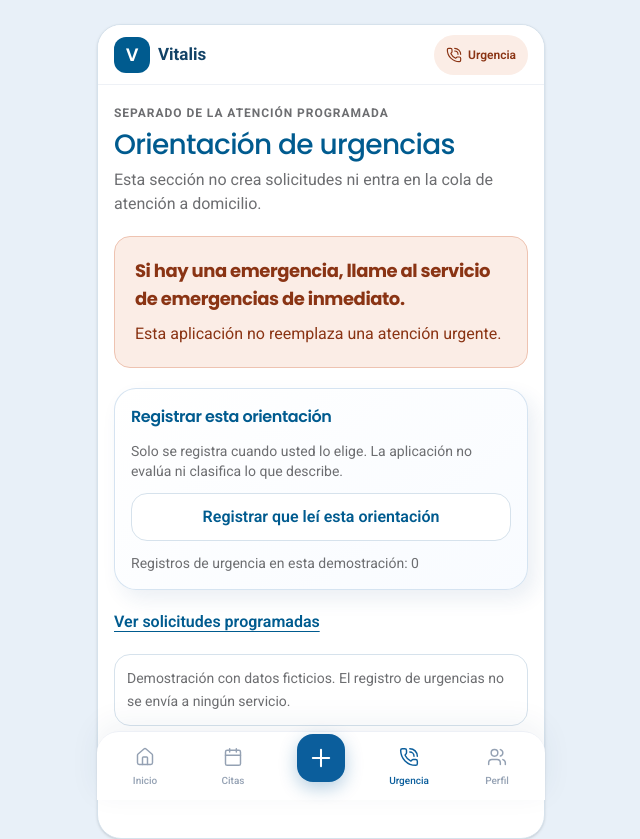
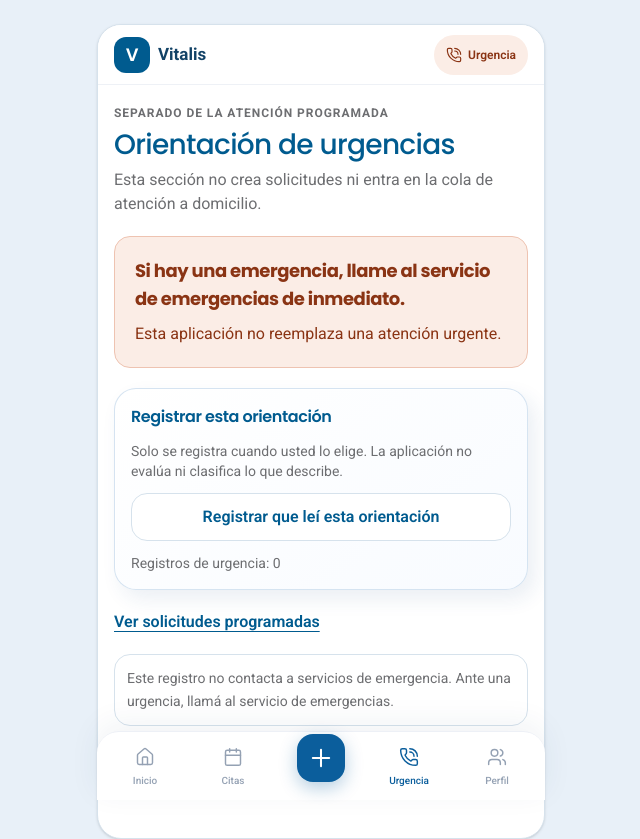
Before and after one commit to equantum-py/vitalis-demo, a Next.js app: page /paciente/urgencia in a window 1280 px wide. Shown: the whole page, without its empty margins (319-959 px from the left). Built offline with nearby package versions, Linux system fonts and the light colour scheme.

Commit message:
copy: limpiar referencias visibles en flujo paciente

```diff
--- a/app/paciente/urgencia/page.tsx
+++ b/app/paciente/urgencia/page.tsx
@@ -44,14 +44,14 @@ export default function OrientacionUrgencia() {
             Orientación registrada en el registro separado de urgencias. No se creó ninguna solicitud.
           </p>
         )}
-        <p className="text-sm text-ink-soft">Registros de urgencia en esta demostración: {estado.urgencias.length}</p>
+        <p className="text-sm text-ink-soft">Registros de urgencia: {estado.urgencias.length}</p>
       </Tarjeta>
 
       <Link href="/paciente/solicitudes" className="font-semibold text-azul-600 underline underline-offset-4">
         Ver solicitudes programadas
       </Link>
 
-      <AvisoDemo>Demostración con datos ficticios. El registro de urgencias no se envía a ningún servicio.</AvisoDemo>
+      <AvisoDemo>Este registro no contacta a servicios de emergencia. Ante una urgencia, llamá al servicio de emergencias.</AvisoDemo>
     </div>
   );
 }
```
